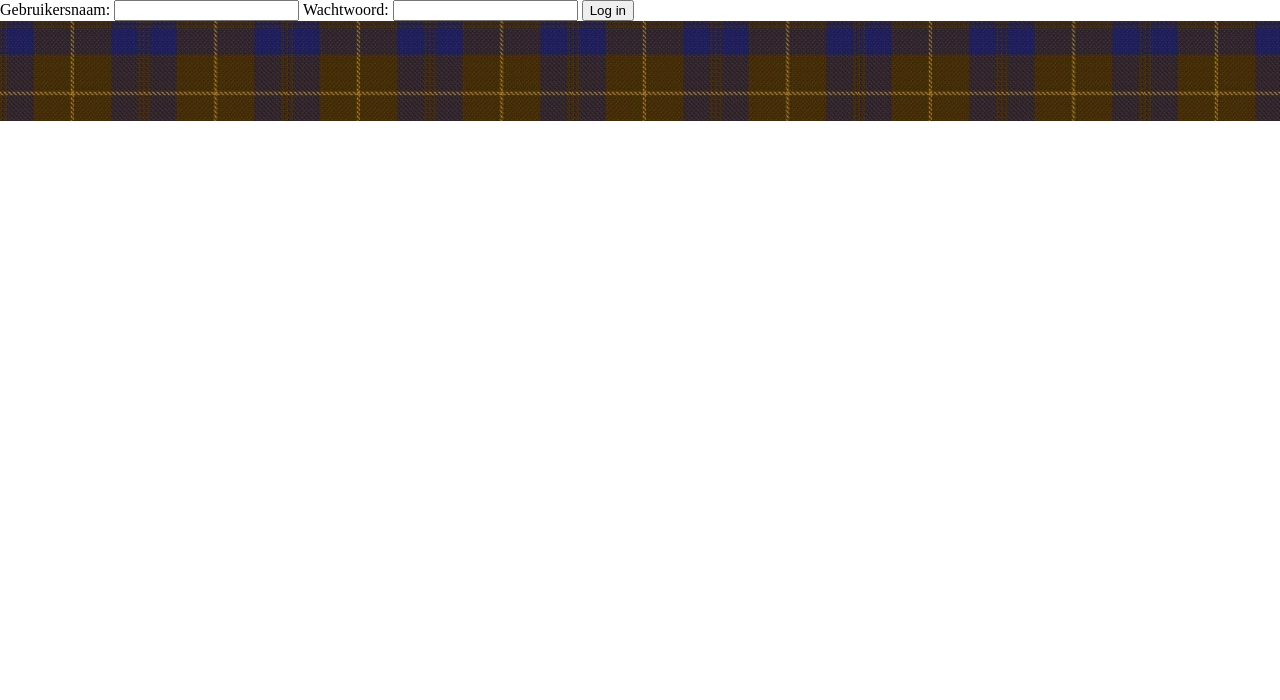
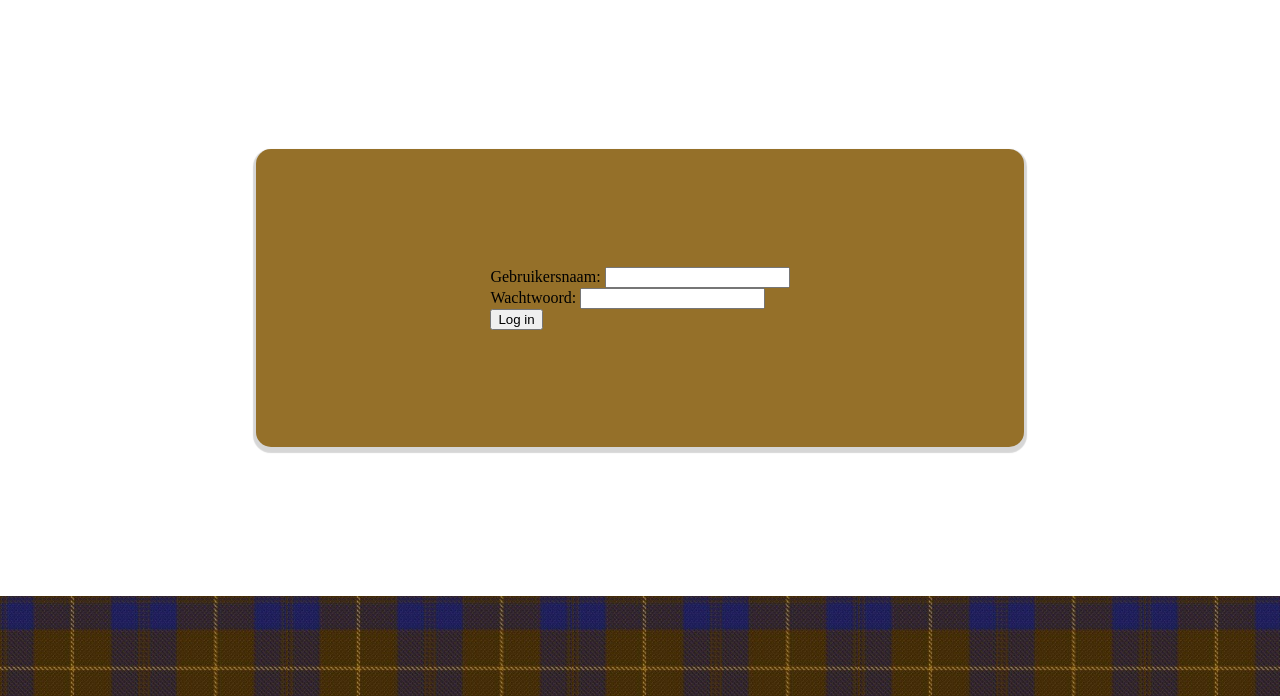
Before and after one commit to siepvan020/Bpexi_whiskey_project, a Django app: page /login/ in a window 1280 px wide. Shown: the part 100-800 px from the top of the page. Run offline with Django 5.2, Linux system fonts and the light colour scheme.

Commit message:
De meest basic styling van de login pagina.

```diff
--- a/hielander_whiskey_app/static/css/login.css
+++ b/hielander_whiskey_app/static/css/login.css
@@ -0,0 +1,21 @@
+.scherm {
+    height: 74.5vh;
+    width: 100%;
+    display: flex;
+    justify-content: center;
+    align-items: center;
+    flex-direction: row;
+}
+
+.login-form {
+    background-color: #957029;
+    height: 50%;
+    width: 60%;
+    display: flex;
+    justify-content: space-evenly;
+    align-items: center;
+    flex-direction: column;
+    border-radius: 15px;
+    box-shadow: 0 3px 1px 3px rgba(0,0,0,.1607843137);
+
+}
--- a/hielander_whiskey_app/templates/base.html
+++ b/hielander_whiskey_app/templates/base.html
@@ -8,6 +8,7 @@
     <title>{% block title %}base page{% endblock %}</title>
 
     <link href="{% static 'css/base.css' %}" rel="stylesheet">
+    <link href="{% static 'css/login.css' %}" rel="stylesheet">
 
     {% block headerJS %}{% endblock %}
 
--- a/hielander_whiskey_app/templates/login.html
+++ b/hielander_whiskey_app/templates/login.html
@@ -1,6 +1,5 @@
 {% extends "base.html" %}
 {% load static %}
-<link rel="stylesheet" href="{% static 'login.css' %}">
 
 {% block title %}Admin login{% endblock %}
 
@@ -12,8 +11,10 @@
             {% csrf_token %}
             <label for="gebruikersnaam">Gebruikersnaam:</label>
             <input type="text" id="gebruikersnaam" name="gebruikersnaam" required>
+            <br>
             <label for="wachtwoord">Wachtwoord:</label>
             <input id="wachtwoord" name="wachtwoord" type="password">
+            <br>
             <button type="submit">Log in</button>
         </form>
     </section>
```
